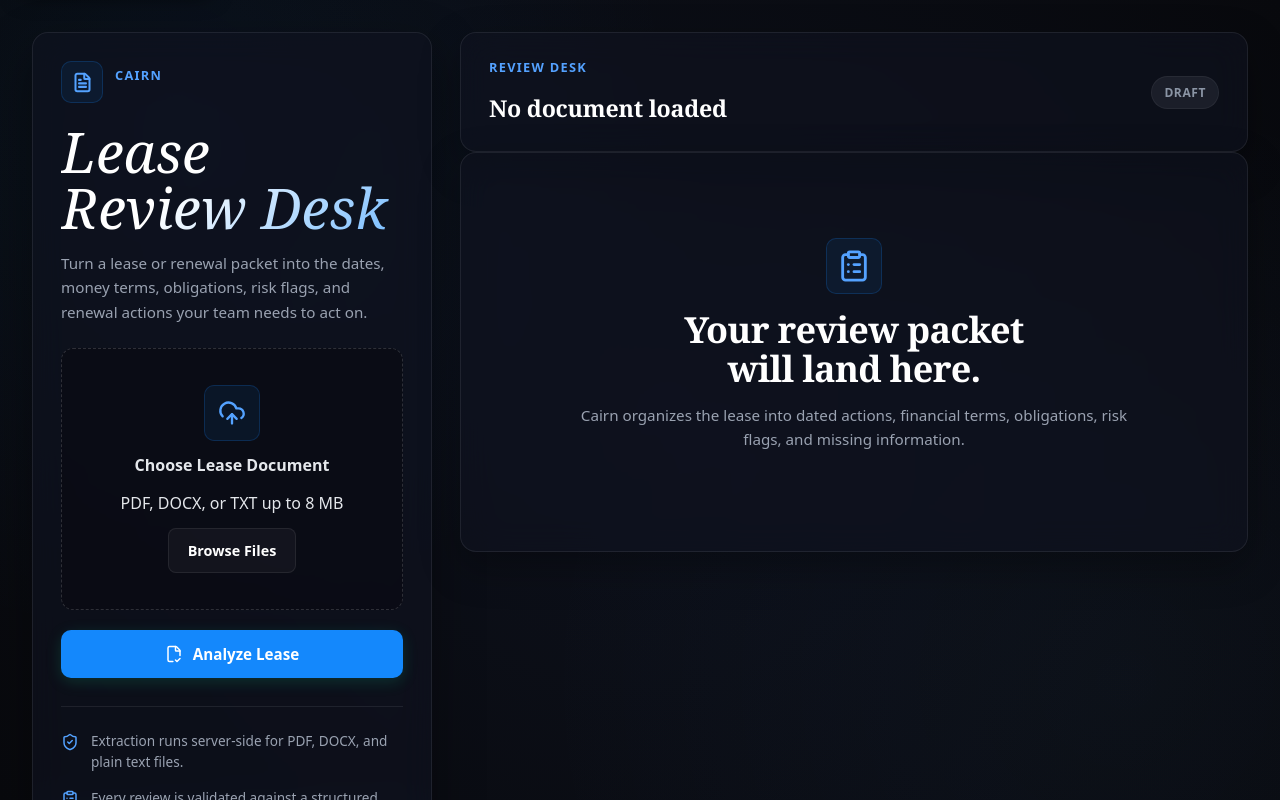
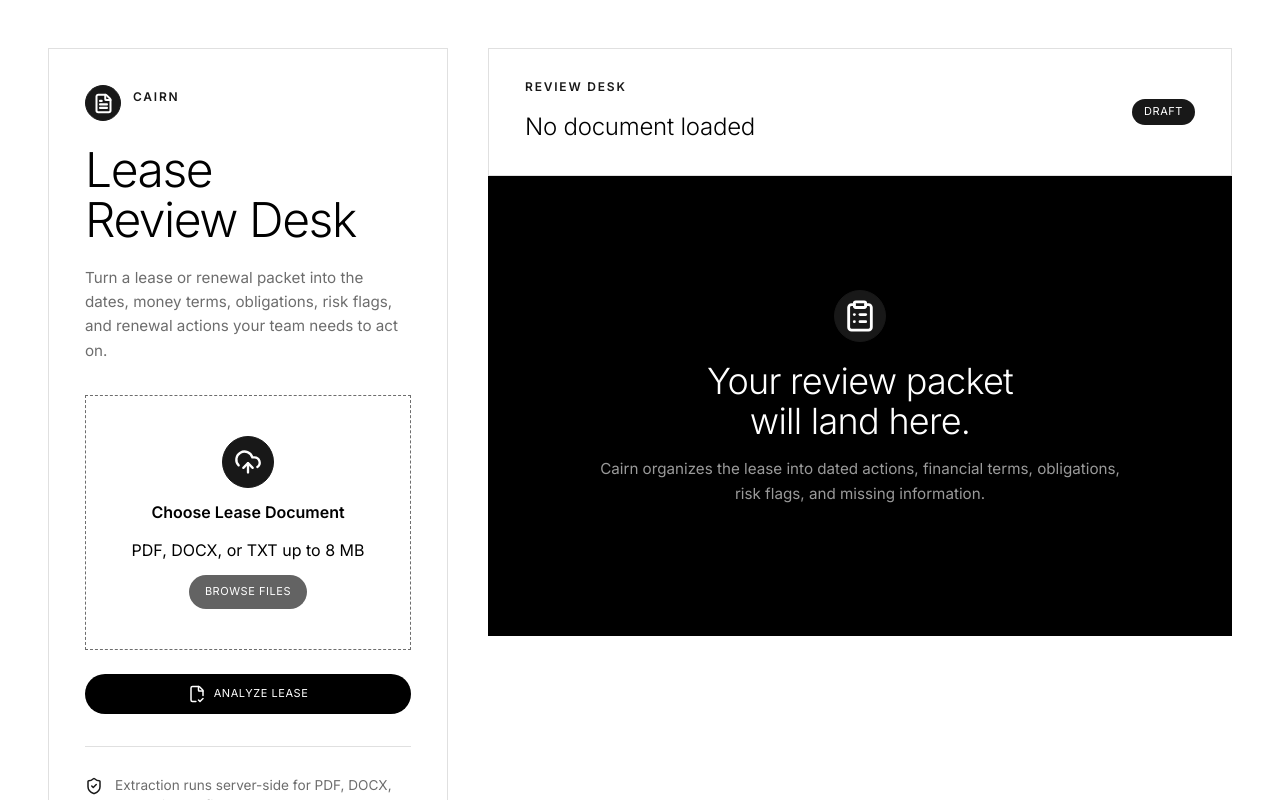
Before and after one commit to Manaskumm/xyloproj, a Next.js app: page / in a window 1280 px wide. Shown: the top 800 px of the page. Built offline with nearby package versions, Linux system fonts and the light colour scheme.

Commit message:
style: implement Monopo Saigon visual theme and colors in globals.css

```diff
--- a/src/app/globals.css
+++ b/src/app/globals.css
@@ -1,25 +1,38 @@
 :root {
-  --display-font: "Instrument Serif", Georgia, serif;
-  --body-font: "Plus Jakarta Sans", system-ui, -apple-system, BlinkMacSystemFont, "Segoe UI", sans-serif;
-  --background: #08090d;
-  --foreground: #e4e7eb;
-  --muted: #9aa2b1;
-  --line: rgba(255, 255, 255, 0.08);
-  --panel: rgba(15, 19, 32, 0.6);
-  --panel-soft: rgba(22, 27, 44, 0.55);
-  --ink: #ffffff;
-  --accent: #1488fc;
-  --accent-strong: #54a2ff;
-  --accent-soft: rgba(20, 136, 252, 0.08);
-  --steel: #8b95a5;
-  --steel-soft: rgba(139, 149, 165, 0.12);
-  --paper: rgba(10, 12, 19, 0.65);
-  --warn: #f59e0b;
-  --warn-soft: rgba(245, 158, 11, 0.08);
-  --danger: #f87171;
-  --danger-soft: rgba(248, 113, 113, 0.08);
-  --ok: #54a2ff;
-  --ok-soft: rgba(20, 136, 252, 0.08);
+  /* Colors */
+  --color-paper-white: #ffffff;
+  --color-ink-black: #000000;
+  --color-carbon: #181818;
+  --color-ash: #6d6d6d;
+  --color-smoke: #9a9a9a;
+  --color-pewter: #808080;
+  --color-graphite: #636363;
+
+  /* Typography Families */
+  --font-display: "Inter", ui-sans-serif, system-ui, -apple-system, BlinkMacSystemFont, "Segoe UI", Roboto, sans-serif;
+  --font-body: "Inter", ui-sans-serif, system-ui, -apple-system, BlinkMacSystemFont, "Segoe UI", Roboto, sans-serif;
+  --font-editorial: "Raleway", ui-sans-serif, system-ui, -apple-system, BlinkMacSystemFont, "Segoe UI", Roboto, sans-serif;
+
+  /* System Mapped Colors */
+  --background: var(--color-paper-white);
+  --foreground: var(--color-ink-black);
+  --muted: var(--color-ash);
+  --line: rgba(0, 0, 0, 0.12);
+  --panel: var(--color-paper-white);
+  --panel-soft: #fafafa;
+  --ink: var(--color-ink-black);
+  --accent: var(--color-ink-black);
+  --accent-strong: var(--color-ink-black);
+  --accent-soft: rgba(0, 0, 0, 0.04);
+  --steel: var(--color-ash);
+  --steel-soft: rgba(0, 0, 0, 0.02);
+  --paper: var(--color-paper-white);
+  --warn: #d97706;
+  --warn-soft: #fef3c7;
+  --danger: #dc2626;
+  --danger-soft: #fee2e2;
+  --ok: #16a34a;
+  --ok-soft: #dcfce7;
 }
 
 * {
@@ -33,14 +46,9 @@
 }
 
 body {
-  background-color: var(--background);
-  background-image:
-    radial-gradient(circle at 12% 15%, rgba(20, 136, 252, 0.06) 0%, transparent 40%),
-    radial-gradient(circle at 88% 85%, rgba(84, 162, 255, 0.04) 0%, transparent 45%),
-    radial-gradient(circle at 50% 50%, rgba(13, 17, 28, 0.98) 0%, #08090d 100%);
-  background-attachment: fixed;
-  color: var(--foreground);
-  font-family: var(--body-font);
+  background-color: var(--color-paper-white);
+  color: var(--color-ink-black);
+  font-family: var(--font-body);
   overflow-x: hidden;
   line-height: 1.6;
 }
@@ -62,14 +70,13 @@
 
 .app-shell {
   min-height: 100vh;
-  padding: max(32px, env(safe-area-inset-top)) max(32px, env(safe-area-inset-right))
-    max(32px, env(safe-area-inset-bottom)) max(32px, env(safe-area-inset-left));
+  padding: max(48px, env(safe-area-inset-top)) max(48px, env(safe-area-inset-right))
+    max(48px, env(safe-area-inset-bottom)) max(48px, env(safe-area-inset-left));
 }
 
 .skip-link {
-  background: var(--ink);
-  border-radius: 8px;
-  color: var(--background);
+  background: var(--color-ink-black);
+  color: var(--color-paper-white);
   left: 20px;
   padding: 10px 16px;
   position: fixed;
@@ -77,74 +84,68 @@
   transform: translateY(-160%);
   z-index: 100;
   font-weight: 700;
+  font-size: 12px;
+  text-transform: uppercase;
+  letter-spacing: 0.05em;
   text-decoration: none;
-  box-shadow: 0 4px 20px rgba(0,0,0,0.5);
   transition: transform 0.25s cubic-bezier(0.16, 1, 0.3, 1);
 }
 
 .skip-link:focus-visible {
   transform: translateY(0);
-  outline: 2px solid var(--accent-strong);
+  outline: 2px solid var(--color-ink-black);
 }
 
 .workspace {
   display: grid;
   grid-template-columns: minmax(320px, 400px) minmax(0, 1fr);
-  gap: 28px;
+  gap: 40px;
   max-width: 1440px;
   margin: 0 auto;
 }
 
 .sidebar {
-  background: var(--panel);
-  backdrop-filter: blur(16px);
-  -webkit-backdrop-filter: blur(16px);
+  background: var(--color-paper-white);
   border: 1px solid var(--line);
-  border-radius: 16px;
-  box-shadow: 0 20px 50px rgba(0, 0, 0, 0.4);
+  border-radius: 0px; /* Sharp corners */
+  box-shadow: none; /* No shadow */
   align-self: start;
-  padding: 28px;
+  padding: 36px;
   position: sticky;
-  top: 32px;
-  transition: border-color 0.3s ease, box-shadow 0.3s ease;
-}
-
-.sidebar:focus-within {
-  border-color: rgba(20, 136, 252, 0.2);
+  top: 48px;
 }
 
 .brand-row {
   align-items: center;
   display: flex;
   gap: 12px;
-  margin-bottom: 20px;
+  margin-bottom: 24px;
 }
 
 .brand-mark,
 .upload-icon,
 .empty-icon {
   align-items: center;
-  background: var(--accent-soft);
-  border: 1px solid rgba(20, 136, 252, 0.2);
-  border-radius: 10px;
-  color: var(--accent-strong);
+  background: var(--color-carbon);
+  border: 1px solid var(--color-carbon);
+  color: var(--color-paper-white);
   display: inline-flex;
   justify-content: center;
-  transition: all 0.3s cubic-bezier(0.16, 1, 0.3, 1);
 }
 
 .brand-mark {
-  height: 42px;
-  width: 42px;
+  height: 36px;
+  width: 36px;
+  border-radius: 50%; /* Brand mark uses circle */
 }
 
 .eyebrow {
-  color: var(--accent-strong);
-  font-size: 0.8rem;
-  font-weight: 800;
-  letter-spacing: 0.1em;
+  color: var(--color-carbon);
+  font-size: 12px;
+  font-weight: 600;
+  letter-spacing: 0.15em;
   text-transform: uppercase;
-  font-family: var(--body-font); /* meta label uses body font for readability */
+  font-family: var(--font-display);
 }
 
 h1,
@@ -155,76 +156,70 @@
 }
 
 h1 {
-  color: var(--ink);
-  font-family: var(--display-font);
-  font-style: italic;
-  font-size: 3.5rem;
-  font-weight: 400;
-  line-height: 1.0;
-  margin-bottom: 16px;
-  letter-spacing: normal;
-  background: linear-gradient(135deg, #ffffff 40%, #74bbff 100%);
-  -webkit-background-clip: text;
-  -webkit-text-fill-color: transparent;
+  color: var(--color-ink-black);
+  font-family: var(--font-display);
+  font-weight: 300; /* Signature Roobert weight */
+  font-size: 3rem;
+  line-height: 1.05;
+  margin-bottom: 20px;
+  letter-spacing: -0.03em;
+  background: none;
+  -webkit-background-clip: initial;
+  -webkit-text-fill-color: initial;
   text-wrap: balance;
 }
 
 h2 {
-  color: var(--ink);
-  font-size: 1.25rem;
-  font-weight: 700;
-  margin-bottom: 14px;
+  color: var(--color-ink-black);
+  font-family: var(--font-display);
+  font-size: 1.35rem;
+  font-weight: 600;
+  margin-bottom: 16px;
   text-wrap: balance;
 }
 
 h3 {
-  color: var(--ink);
-  font-size: 1.05rem;
+  color: var(--color-ink-black);
+  font-size: 1rem;
   font-weight: 600;
   margin-bottom: 8px;
 }
 
 .lead {
-  color: var(--muted);
+  color: var(--color-ash);
   font-size: 0.95rem;
   line-height: 1.6;
-  margin-bottom: 24px;
+  margin-bottom: 32px;
 }
 
 .upload-zone {
   align-items: center;
-  background: var(--paper);
-  border: 1px dashed rgba(255, 255, 255, 0.15);
-  border-radius: 12px;
+  background: var(--color-paper-white);
+  border: 1px dashed var(--color-ash);
+  border-radius: 0px; /* Sharp corners */
   display: grid;
   gap: 12px;
   justify-items: center;
-  padding: 36px 20px;
+  padding: 40px 24px;
   text-align: center;
   cursor: pointer;
   position: relative;
   overflow: hidden;
-  transition: all 0.3s cubic-bezier(0.16, 1, 0.3, 1);
+  transition: background-color 0.2s ease, border-color 0.2s ease;
 }
 
 .upload-zone:hover,
 .upload-zone.drag-active {
-  border-color: var(--accent-strong);
-  background: rgba(16, 185, 129, 0.04);
-  box-shadow: 0 0 30px rgba(16, 185, 129, 0.08);
+  border-color: var(--color-ink-black);
+  background: var(--panel-soft);
+  box-shadow: none;
 }
 
 .upload-icon,
 .empty-icon {
-  height: 56px;
-  width: 56px;
-}
-
-.upload-zone:hover .upload-icon {
-  transform: translateY(-4px);
-  color: #fff;
-  background: var(--accent);
-  box-shadow: 0 8px 20px rgba(16, 185, 129, 0.25);
+  height: 52px;
+  width: 52px;
+  border-radius: 50%; /* Circular tags/icons */
 }
 
 .file-input {
@@ -236,98 +231,79 @@
 }
 
 .file-trigger {
-  background: rgba(255, 255, 255, 0.04);
-  border: 1px solid var(--line);
-  border-radius: 8px;
-  color: var(--ink);
+  background: var(--color-graphite);
+  border: none;
+  border-radius: 75px; /* Pill radius */
+  color: var(--color-paper-white);
   display: inline-flex;
-  font-weight: 700;
-  font-size: 0.9rem;
+  font-weight: 400;
+  font-size: 11px;
+  text-transform: uppercase;
+  letter-spacing: 0.05em;
   justify-content: center;
-  min-width: 128px;
-  padding: 10px 16px;
-  transition: all 0.2s ease;
+  min-width: 110px;
+  padding: 8px 16px;
+  transition: background-color 0.2s ease;
 }
 
 .upload-zone:hover .file-trigger {
-  background: var(--ink);
-  color: var(--background);
-  border-color: var(--ink);
-}
-
-.upload-zone:focus-within .file-trigger {
-  outline: 2px solid var(--accent-strong);
-  outline-offset: 2px;
+  background: var(--color-carbon);
 }
 
 .button-row {
   display: flex;
   gap: 12px;
-  margin-top: 20px;
+  margin-top: 24px;
 }
 
 .primary-button,
 .secondary-button {
   align-items: center;
-  border-radius: 10px;
-  border: 1px solid transparent;
+  border-radius: 75px; /* Pill radius */
+  border: none;
   display: inline-flex;
-  gap: 10px;
+  gap: 8px;
   justify-content: center;
-  min-height: 48px;
-  font-weight: 700;
-  font-size: 0.95rem;
-  padding: 0 20px;
+  min-height: 40px;
+  font-weight: 400;
+  font-size: 11px;
+  text-transform: uppercase;
+  letter-spacing: 0.05em;
+  padding: 8px 20px;
   width: 100%;
-  transition: all 0.25s cubic-bezier(0.16, 1, 0.3, 1);
+  transition: background-color 0.2s ease;
+  box-shadow: none;
 }
 
 .primary-button {
-  background: var(--accent);
-  color: #ffffff;
-  box-shadow: 0 4px 15px rgba(16, 185, 129, 0.2);
+  background: var(--color-ink-black);
+  color: var(--color-paper-white);
 }
 
 .primary-button:hover:not(:disabled) {
-  background: var(--accent-strong);
-  transform: translateY(-1px);
-  box-shadow: 0 6px 20px rgba(16, 185, 129, 0.3);
-}
-
-.primary-button:active:not(:disabled) {
-  transform: translateY(1px);
-}
-
-.primary-button:focus-visible,
-.secondary-button:focus-visible,
-.file-input:focus-visible,
-.skip-link:focus-visible {
-  outline: 2px solid var(--accent-strong);
-  outline-offset: 2px;
+  background: var(--color-carbon);
 }
 
 .secondary-button {
-  background: rgba(255, 255, 255, 0.02);
-  border-color: var(--line);
-  color: var(--ink);
+  background: var(--color-graphite);
+  color: var(--color-paper-white);
 }
 
 .secondary-button:hover:not(:disabled) {
-  background: rgba(255, 255, 255, 0.06);
-  border-color: rgba(255, 255, 255, 0.2);
+  background: var(--color-carbon);
 }
 
 .meta-list {
   border-top: 1px solid var(--line);
   display: grid;
   gap: 16px;
-  margin-top: 28px;
-  padding-top: 24px;
+  margin-top: 32px;
+  padding-top: 28px;
 }
 
 .meta-item {
   align-items: start;
-  color: var(--muted);
+  color: var(--color-ash);
   display: flex;
   gap: 12px;
   font-size: 0.85rem;
@@ -335,136 +311,118 @@
 }
 
 .meta-item svg {
-  color: var(--accent-strong);
+  color: var(--color-carbon);
   flex: 0 0 auto;
   margin-top: 2px;
 }
 
 .results {
-  min-height: calc(100vh - 64px);
+  min-height: calc(100vh - 96px);
   min-width: 0;
 }
 
 .results-header {
   align-items: center;
-  background: var(--panel);
-  backdrop-filter: blur(16px);
-  -webkit-backdrop-filter: blur(16px);
+  background: var(--color-paper-white);
   border: 1px solid var(--line);
-  border-radius: 16px;
-  box-shadow: 0 15px 40px rgba(0, 0, 0, 0.3);
+  border-radius: 0px; /* Sharp corners */
+  box-shadow: none;
   display: flex;
   justify-content: space-between;
   gap: 20px;
-  padding: 24px 28px;
-  transition: border-color 0.3s ease;
+  padding: 28px 36px;
 }
 
 .results-header h2 {
   margin-bottom: 0;
-  font-family: var(--display-font);
-  font-size: 1.45rem;
-  font-weight: 700;
+  font-family: var(--font-display);
+  font-size: 1.5rem;
+  font-weight: 300; /* Editorial weight */
   letter-spacing: -0.01em;
 }
 
 .pill {
   align-items: center;
-  background: var(--steel-soft);
-  border: 1px solid rgba(255, 255, 255, 0.05);
-  border-radius: 99px;
-  color: var(--steel);
-  display: inline-flex;
-  font-size: 0.75rem;
-  font-weight: 700;
+  background: var(--color-carbon);
+  color: var(--color-paper-white);
+  border-radius: 75px;
+  font-size: 11px;
+  font-weight: 400;
   letter-spacing: 0.05em;
   text-transform: uppercase;
-  padding: 6px 12px;
+  padding: 4px 12px;
   white-space: nowrap;
   width: fit-content;
 }
 
 .results-body {
   display: grid;
-  gap: 20px;
-  padding-top: 20px;
-  animation: fadeIn 0.4s ease-out;
-}
-
-@keyframes fadeIn {
-  from { opacity: 0; transform: translateY(8px); }
-  to { opacity: 1; transform: translateY(0); }
+  gap: 24px;
+  padding-top: 24px;
 }
 
 .empty-state {
-  background: var(--panel);
-  backdrop-filter: blur(16px);
-  -webkit-backdrop-filter: blur(16px);
-  border: 1px solid var(--line);
-  border-radius: 16px;
-  box-shadow: 0 15px 40px rgba(0, 0, 0, 0.3);
+  background: var(--color-ink-black); /* Dark immersive frame break */
+  color: var(--color-paper-white);
+  border: none;
+  border-radius: 0px; /* Sharp corners */
+  box-shadow: none;
   align-content: center;
-  color: var(--muted);
   display: grid;
   justify-items: center;
-  min-height: 400px;
-  padding: 48px 32px;
+  min-height: 460px;
+  padding: 64px 32px;
   text-align: center;
 }
 
 .empty-state h2 {
-  font-family: var(--display-font);
+  font-family: var(--font-display);
   font-size: 2.25rem;
-  font-weight: 800;
+  font-weight: 300;
   line-height: 1.1;
-  max-width: 540px;
-  margin-top: 16px;
+  max-width: 520px;
+  margin-top: 20px;
   letter-spacing: -0.02em;
-  color: var(--ink);
+  color: var(--color-paper-white);
 }
 
 .empty-state p {
-  max-width: 580px;
+  max-width: 540px;
   font-size: 0.95rem;
   line-height: 1.6;
+  color: var(--color-smoke);
 }
 
 .grid {
   display: grid;
-  gap: 20px;
+  gap: 24px;
   grid-template-columns: repeat(2, minmax(0, 1fr));
 }
 
 .section {
-  background: var(--panel);
-  backdrop-filter: blur(16px);
-  -webkit-backdrop-filter: blur(16px);
+  background: var(--color-paper-white);
   border: 1px solid var(--line);
-  border-radius: 16px;
-  box-shadow: 0 10px 30px rgba(0, 0, 0, 0.25);
-  padding: 24px;
-  transition: all 0.3s cubic-bezier(0.16, 1, 0.3, 1);
+  border-radius: 0px; /* Sharp corners */
+  box-shadow: none;
+  padding: 32px;
 }
 
 .section:hover {
-  transform: translateY(-3px);
-  border-color: rgba(52, 211, 153, 0.2);
-  box-shadow: 0 15px 40px rgba(0, 0, 0, 0.35), 0 0 20px rgba(16, 185, 129, 0.05);
+  border-color: var(--color-ink-black);
 }
 
 .section h2 {
   align-items: center;
   display: flex;
   gap: 10px;
-  font-family: var(--display-font);
+  font-family: var(--font-display);
   font-size: 1.25rem;
-  font-weight: 700;
-  letter-spacing: -0.01em;
-  margin-bottom: 18px;
+  font-weight: 600;
+  margin-bottom: 20px;
 }
 
 .section h2 svg {
-  color: var(--accent-strong);
+  color: var(--color-ink-black);
   flex: 0 0 auto;
 }
 
@@ -487,8 +445,8 @@
 .kv-list li {
   display: grid;
   gap: 4px;
-  border-bottom: 1px solid rgba(255, 255, 255, 0.03);
-  padding-bottom: 10px;
+  border-bottom: 1px solid var(--line);
+  padding-bottom: 12px;
 }
 
 .kv-list li:last-child {
@@ -497,15 +455,15 @@
 }
 
 .label {
-  color: var(--muted);
-  font-size: 0.75rem;
-  font-weight: 700;
+  color: var(--color-ash);
+  font-size: 11px;
+  font-weight: 600;
   letter-spacing: 0.05em;
   text-transform: uppercase;
 }
 
 .value {
-  color: var(--ink);
+  color: var(--color-carbon);
   font-size: 0.95rem;
   line-height: 1.5;
   overflow-wrap: anywhere;
@@ -519,127 +477,93 @@
   font-size: 0.95rem;
   line-height: 1.5;
   margin-bottom: 8px;
-  color: var(--foreground);
+  color: var(--color-carbon);
 }
 
 .clean-list li::marker {
-  color: var(--accent-strong);
+  color: var(--color-ink-black);
 }
 
+/* Immersive Dark Frame visual breaks for Risk cards */
 .risk {
-  border-radius: 12px;
+  border-radius: 0px; /* Sharp corners */
   display: grid;
   gap: 10px;
-  padding: 18px;
-  transition: all 0.25s cubic-bezier(0.16, 1, 0.3, 1);
+  padding: 20px;
+  background: var(--color-ink-black) !important;
+  color: var(--color-paper-white) !important;
+  border: 1px solid var(--color-ash) !important;
+}
+
+.risk h3 {
+  color: var(--color-paper-white);
+  font-family: var(--font-display);
+  font-weight: 600;
+}
+
+.risk .value {
+  color: var(--color-smoke);
 }
 
 .risk.high {
-  background: var(--danger-soft);
-  border: 1px solid rgba(248, 113, 113, 0.2);
-}
-
-.risk.high:hover {
-  box-shadow: 0 0 20px rgba(248, 113, 113, 0.1);
-  border-color: rgba(248, 113, 113, 0.35);
+  border-left: 4px solid var(--danger) !important;
 }
 
 .risk.medium {
-  background: var(--warn-soft);
-  border: 1px solid rgba(245, 158, 11, 0.2);
-}
-
-.risk.medium:hover {
-  box-shadow: 0 0 20px rgba(245, 158, 11, 0.15);
-  border-color: rgba(245, 158, 11, 0.35);
+  border-left: 4px solid var(--warn) !important;
 }
 
 .risk.low {
-  background: var(--ok-soft);
-  border: 1px solid rgba(52, 211, 153, 0.2);
-}
-
-.risk.low:hover {
-  box-shadow: 0 0 20px rgba(52, 211, 153, 0.15);
-  border-color: rgba(52, 211, 153, 0.35);
-}
-
-.risk-top {
-  align-items: center;
-  display: flex;
-  justify-content: space-between;
-  gap: 14px;
-}
-
-.risk-top h3 {
-  margin-bottom: 0;
-  font-size: 1rem;
-  font-weight: 700;
-  color: var(--ink);
+  border-left: 4px solid var(--ok) !important;
 }
 
 .risk-level {
-  border-radius: 6px;
+  border-radius: 4px;
   color: #ffffff;
-  font-size: 0.7rem;
+  font-size: 0.65rem;
   font-weight: 800;
   letter-spacing: 0.05em;
-  padding: 4px 8px;
+  padding: 2px 6px;
   text-transform: uppercase;
-  box-shadow: 0 2px 8px rgba(0,0,0,0.25);
-}
-
-.risk.high .risk-level {
-  background: #ef4444;
-}
-
-.risk.medium .risk-level {
-  background: #d97706;
-}
-
-.risk.low .risk-level {
-  background: #059669;
 }
 
 .notice {
-  background: var(--panel-soft);
-  border: 1px solid rgba(245, 158, 11, 0.15);
-  border-radius: 12px;
-  color: var(--muted);
+  background: var(--color-paper-white);
+  border: 1px solid var(--color-ash);
+  border-radius: 0px;
+  color: var(--color-carbon);
   font-size: 0.85rem;
   line-height: 1.5;
-  padding: 16px 20px;
+  padding: 18px 24px;
 }
 
 .empty-line {
-  color: var(--muted);
+  color: var(--color-ash);
   font-style: italic;
   font-size: 0.9rem;
   margin-bottom: 0;
 }
 
 .error {
-  background: var(--danger-soft);
-  border: 1px solid rgba(248, 113, 113, 0.25);
-  border-radius: 12px;
-  color: #fca5a5;
+  background: var(--color-paper-white);
+  border: 1px solid var(--danger);
+  border-radius: 0px;
+  color: var(--danger);
   font-size: 0.9rem;
   line-height: 1.5;
-  margin-top: 18px;
+  margin-top: 20px;
   padding: 16px;
-  box-shadow: 0 4px 15px rgba(239, 68, 68, 0.15);
 }
 
-/* Loader and scan animations */
+/* Loader and scanning animations */
 .scanning-beam {
   position: absolute;
   top: 0;
   left: 0;
-  height: 4px;
+  height: 2px;
   width: 100%;
-  background: linear-gradient(90deg, transparent, var(--accent-strong), transparent);
+  background: linear-gradient(90deg, transparent, var(--color-ink-black), transparent);
   animation: scan 2s infinite linear;
-  box-shadow: 0 0 10px var(--accent-strong);
 }
 
 @keyframes scan {
@@ -650,17 +574,17 @@
 
 @media (max-width: 960px) {
   .app-shell {
-    padding: 20px;
+    padding: 24px;
   }
 
   .workspace {
     grid-template-columns: 1fr;
-    gap: 20px;
+    gap: 32px;
   }
 
   .sidebar {
     position: static;
-    padding: 24px;
+    padding: 28px;
   }
 
   .results {
@@ -668,11 +592,11 @@
   }
 
   .results-header {
-    padding: 20px 24px;
+    padding: 24px;
   }
 
   h1 {
-    font-size: 2.25rem;
+    font-size: 2.5rem;
   }
 
   .empty-state h2 {
```
